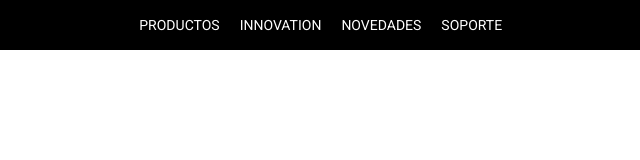
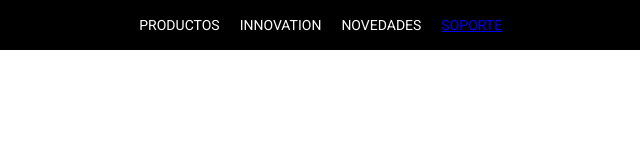
Before and after one commit to BahlMartin/header-asus, a plain HTML site: page index.html in a window 1280 px wide. Shown: the full height of the page, 304-944 px from the left. Drawn offline with Linux system fonts and the light colour scheme.

Commit message:
modificacion de html respecto a clases

```diff
--- a/index.html
+++ b/index.html
@@ -4,7 +4,7 @@
     <meta charset="UTF-8">
     <meta name="viewport" content="width=device-width, initial-scale=1.0">
     <title>Document</title>
-    <link rel="stylesheet" href="styles.css">
+    <link rel="stylesheet" href="./styles.css">
 </head>
 <body>
     <header class="header">
@@ -16,7 +16,7 @@
                 </svg>
             </div>
             <nav class="header__nav-links">
-                <ol class="header__nav-links__nav-list">
+                <ul class="header__nav-links__nav-list">
                     <li class="header__nav-links__nav-lista-item">
                         <span>PRODUCTOS</span>
                     </li>
@@ -27,9 +27,9 @@
                         <span>NOVEDADES</span>
                     </li>
                     <li class="header__nav-links__nav-lista-item">
-                        <span>SOPORTE</span>
+                        <a href="https://rog.asus.com/ar/support/" type="_blank">SOPORTE</a>
                     </li>
-                </ol>
+                </ul>
             </nav>
             <div class="header__container-icons">
                 <div class="header__container-icons__logo-asus">
```
